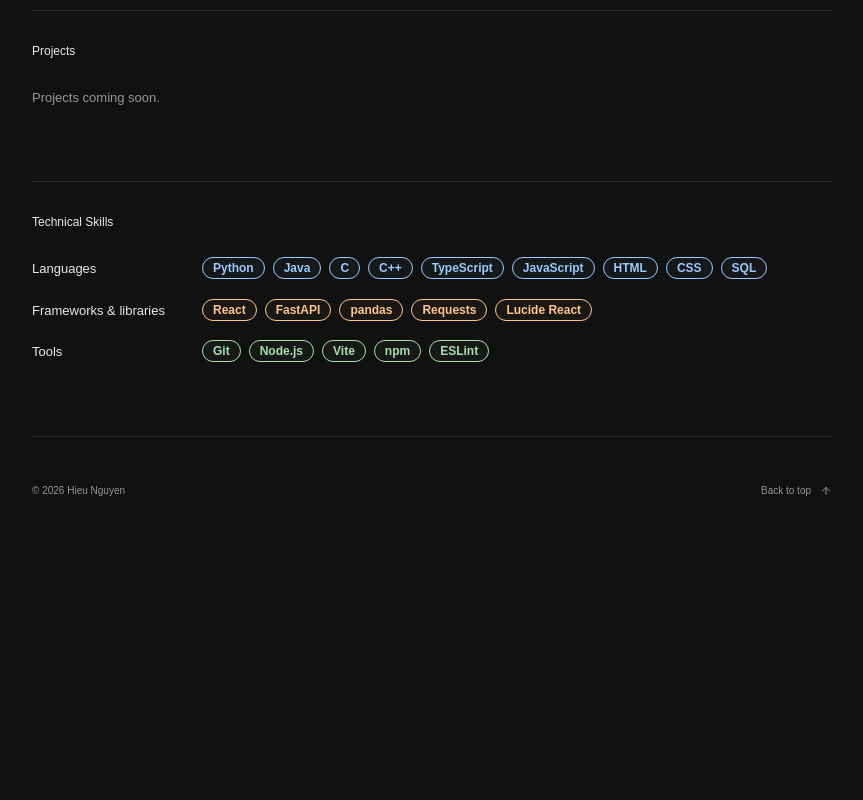
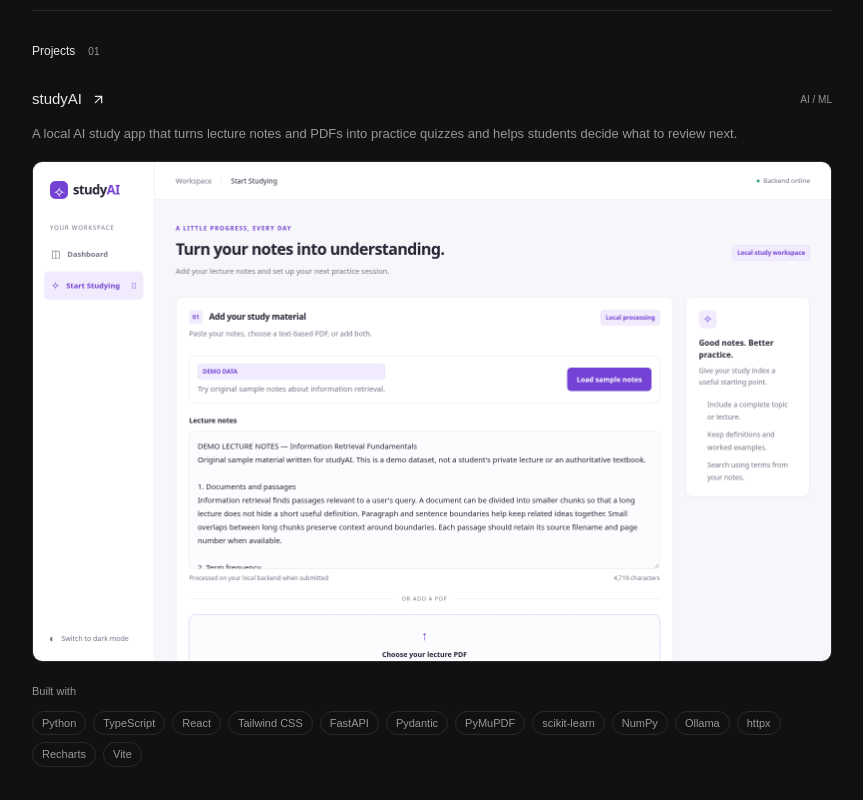
Before and after one commit to hieun5/portfolio, a React (Vite) app: page / in a window 1280 px wide. Shown: the part 660-1460 px from the top of the page, without its empty margins (208-1071 px from the left). Before the commit the page ends 1199 px from the top, so only its background shows below. Built offline with nearby package versions, Linux system fonts and the light colour scheme.

Commit message:
Add studyAI project with verified stack and actual app screenshot

```diff
--- a/scripts/publish-pages.mjs
+++ b/scripts/publish-pages.mjs
@@ -57,6 +57,7 @@ try {
     // Protect a branch containing application source or unrelated user files.
     const allowed = new Set([
       "assets",
+      "projects",
       "index.html",
       "favicon.svg",
       ".nojekyll",
--- a/src/App.tsx
+++ b/src/App.tsx
@@ -81,30 +81,45 @@ export default function App() {
                       <span>{project.category}</span>
                     </div>
                     <p>{project.subtitle}</p>
+                    {project.image && (
+                      <img
+                        className="project-preview"
+                        src={`${import.meta.env.BASE_URL}${project.image.replace(/^\/+/, "")}`}
+                        alt={project.imageAlt ?? `${project.title} project preview`}
+                        width={1600}
+                        height={1000}
+                        loading="lazy"
+                      />
+                    )}
+                    <p className="project-stack-label">Built with</p>
+                    <ul
+                      className="project-tech"
+                      aria-label={`${project.title} technologies`}
+                    >
+                      {project.tags.map((tag) => (
+                        <li key={tag}>{tag}</li>
+                      ))}
+                    </ul>
+                    {(project.description ||
+                      project.intention ||
+                      Boolean(project.details?.length)) && (
                       <details>
                         <summary>
                           Read more <Plus size={14} />
                         </summary>
                         <div className="project-details">
-                        {project.image && (
-                          <img
-                            src={project.image}
-                            alt={`${project.title} project preview`}
-                            loading="lazy"
-                          />
-                        )}
-                        <p>{project.description}</p>
-                        <p>{project.intention}</p>
+                          {project.description && <p>{project.description}</p>}
+                          {project.intention && <p>{project.intention}</p>}
+                          {Boolean(project.details?.length) && (
                             <ul>
-                          {project.details.map((detail) => (
+                              {project.details?.map((detail) => (
                                 <li key={detail}>{detail}</li>
                               ))}
                             </ul>
-                        <p className="project-tags">
-                          {project.tags.join(" · ")}
-                        </p>
+                          )}
                         </div>
                       </details>
+                    )}
                   </article>
                 ))}
               </div>
--- a/src/content.ts
+++ b/src/content.ts
@@ -52,13 +52,40 @@ export interface Project {
   subtitle: string;
   category: Exclude<Category, "All work">;
   tags: string[];
-  description: string;
-  intention: string;
-  details: string[];
+  description?: string;
+  intention?: string;
+  details?: string[];
   image?: string;
+  imageAlt?: string;
   url?: string;
 }
 
-// Leave empty until your real projects are ready. The site shows a short placeholder.
-// Each entry supports a title, category, tags, image, live URL, and case-study details.
-export const projects: Project[] = [];
+// studyAI stack verified against source at cd181ffeb85559d1dd307374f196618256b71c06.
+// Images use paths relative to public/ so they work on GitHub Pages as well.
+export const projects: Project[] = [
+  {
+    id: "studyai",
+    title: "studyAI",
+    subtitle:
+      "A local AI study app that turns lecture notes and PDFs into practice quizzes and helps students decide what to review next.",
+    category: "AI / ML",
+    tags: [
+      "Python",
+      "TypeScript",
+      "React",
+      "Tailwind CSS",
+      "FastAPI",
+      "Pydantic",
+      "PyMuPDF",
+      "scikit-learn",
+      "NumPy",
+      "Ollama",
+      "httpx",
+      "Recharts",
+      "Vite",
+    ],
+    image: "projects/studyai.png",
+    imageAlt: "studyAI study workspace with sample lecture notes and PDF upload",
+    url: "https://github.com/hieun5/studyAI",
+  },
+];
--- a/src/styles.css
+++ b/src/styles.css
@@ -269,6 +269,34 @@ footer {
   line-height: 1.8;
   margin: 8px 0 12px;
 }
+.project-preview {
+  display: block;
+  width: 100%;
+  height: auto;
+  margin-block: 16px 20px;
+  border: 1px solid var(--line);
+  border-radius: 10px;
+}
+.project-card > .project-stack-label {
+  font-size: 11px;
+  margin: 0 0 9px;
+}
+.project-tech {
+  display: flex;
+  flex-wrap: wrap;
+  gap: 7px;
+  list-style: none;
+  padding: 0;
+  margin: 0 0 16px;
+}
+.project-tech li {
+  padding: 3px 9px;
+  border: 1px solid var(--line);
+  border-radius: 999px;
+  color: var(--muted);
+  font-size: 11px;
+  line-height: 1.5;
+}
 .project-card summary {
   display: inline-flex;
   align-items: center;
```
Also changed, not shown: public/projects/studyai.png (added), 1 other file (tests, documents, lock files or other folders). Lines whose indentation alone changed are shown as unchanged.
